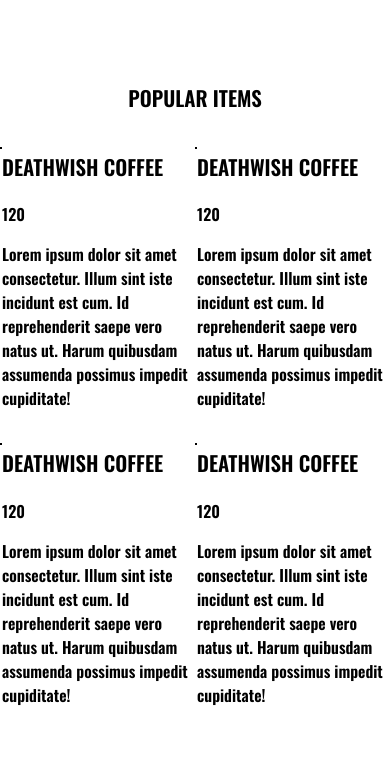
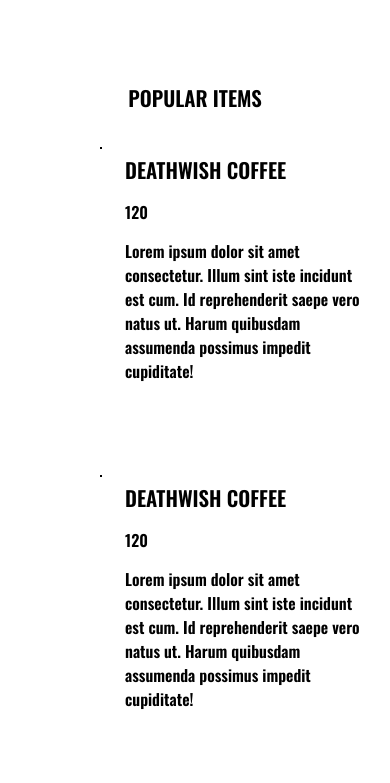
Before and after one commit to JonGrabbe/the-coffee-nook, a plain HTML site: page index.html in a window 390 px wide. Shown: the part 1000-1783 px from the top of the page. Before the commit the page ends 1723 px from the top, so only its background shows below. Drawn offline with nearby package versions, Linux system fonts and the light colour scheme.

Commit message:
finished popular products responsive css

```diff
--- a/index.html
+++ b/index.html
@@ -84,8 +84,8 @@
 
         <!-- popular items -->
         <h2 class="heading heading-large center-text">POPULAR ITEMS</h2>
-        <div class="grid-col-4-container" id="popular-items-container">
-            <div class="grid-col-4-item">
+        <div class="grid-col-2-container" id="popular-items-container">
+            <div class="grid-col-2-item product-item">
                 <a href=""><img src="images/products/product1.jpg" alt=""></a>
                 <div class="product-info-container">
                     <h3 class="heading heading-small">deathwish coffee</h3>
@@ -98,7 +98,7 @@
                     </p>
                 </div>
             </div>
-            <div class="grid-col-4-item">
+            <div class="grid-col-2-item product-item">
                 <a href=""><img src="images/products/product1.jpg" alt=""></a>
                 <div class="product-info-container">
                     <h3 class="heading heading-small">deathwish coffee</h3>
@@ -111,7 +111,7 @@
                     </p>
                 </div>
             </div>
-            <div class="grid-col-4-item">
+            <div class="grid-col-2-item product-item">
                 <a href=""><img src="images/products/product1.jpg" alt=""></a>
                 <div class="product-info-container">
                     <h3 class="heading heading-small">deathwish coffee</h3>
@@ -124,7 +124,7 @@
                     </p>
                 </div>
             </div>
-            <div class="grid-col-4-item">
+            <div class="grid-col-2-item product-item">
                 <a href=""><img src="images/products/product1.jpg" alt=""></a>
                 <div class="product-info-container">
                     <h3 class="heading heading-small">deathwish coffee</h3>
--- a/main.css
+++ b/main.css
@@ -25,6 +25,11 @@ body {
 
 
 /* ---- global ---- */
+.grid-col-2-container {
+    display: grid;
+    grid-template-columns: 1fr 1fr;
+    justify-items: center;
+}
 .heading {
     text-transform: uppercase;
 }
@@ -156,24 +161,50 @@ header h2 {
 
 
 /* ---- popular products ---- */
-.grid-col-4-container {
-    display: grid;
-    grid-template-columns: 1fr 1fr;
-    justify-items: center;
+#popular-items-container {
+    grid-gap: 60px;
+    justify-content: space-around;
+    /* grid-template-columns: 700px 700px; */
+    padding: 0 100px;
 }
-.grid-col-4-item {
+.product-item {
     display: flex;
     align-items: flex-start;
+
     max-width: 650px;
+    /* margin-top: 60px; */
 }
-.grid-col-4-item img {
+.product-item img {
     border: solid 1px black;
+}
+.product-item .heading {
+    margin-top: 0;
+    margin-bottom: 15px;
+}
+.product-item p {
+    margin-top: 0;
+    margin-bottom: 15px;
+}
+.product-info-container {
+    margin-left: 25px;
 }
 
 
 
 
 
+
+
+@media(max-width: 1440px) {
+    .product-item img {
+        width: 270px;
+    }
+    .product-item {
+        flex-direction: column;
+
+        width: 270px;
+    }
+}
 
 
 @media(max-width: 1200px) {
@@ -187,6 +218,13 @@ header h2 {
 @media(max-width: 950px) {
     #shop-categories-container {
         flex-direction: column;
+    }
+}
+
+
+@media(max-width: 780px) {
+    .grid-col-2-container {
+        grid-template-columns: 1fr;
     }
 }
 
```
